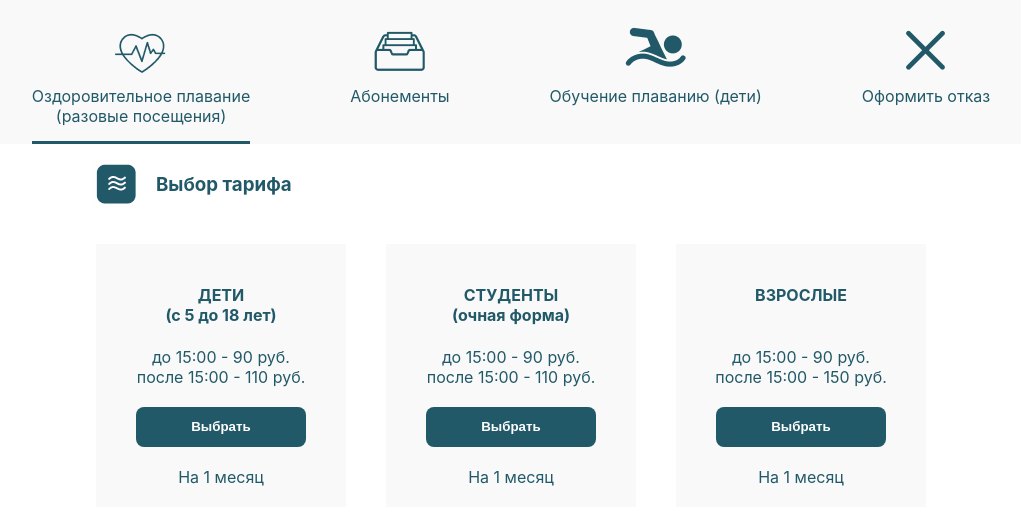
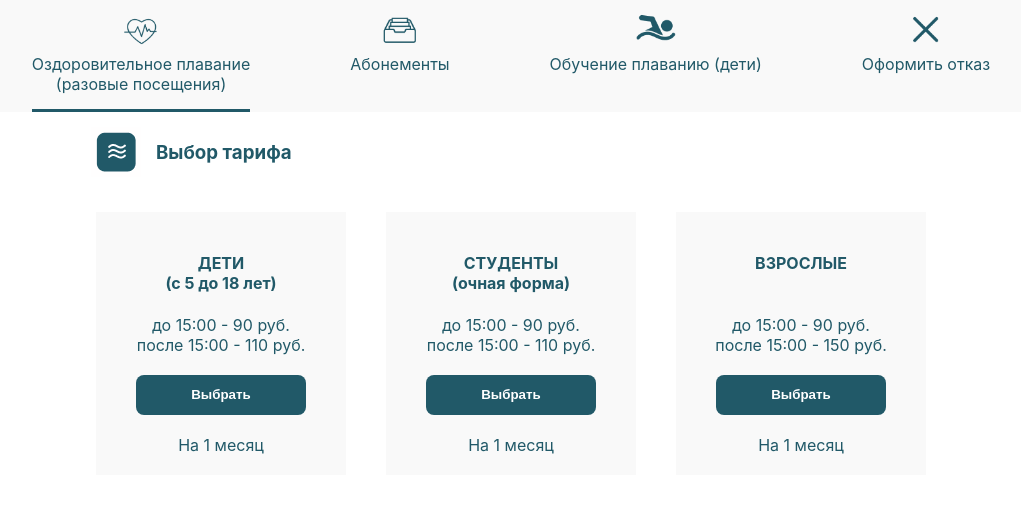
Before and after one commit to ALPOFF/rate_new_ver, a React (Create React App) app: page /tariff in a window 1280 px wide. Shown: the top 524 px of the page, without its empty margins (129-1150 px from the left). Built offline with nearby package versions, Linux system fonts and the light colour scheme.

Commit message:
scss fix nav

```diff
--- a/src/components/Header/Navbar/Navbar.scss
+++ b/src/components/Header/Navbar/Navbar.scss
@@ -10,7 +10,7 @@ a {
 .navbar_container {
   display: flex;
   background-color: #F9F9F9;
-  padding: 20px 20px 0 20px;
+  padding: 10px 20px 0 20px;
   text-align: center;
   justify-content: center;
   align-items: stretch;
@@ -18,6 +18,10 @@ a {
 
 .navbar_item_container {
   flex-direction: column;
+
+  img {
+    width: 40px;
+  }
 }
 
 .active {
--- a/src/components/TariffChoose/TariffChoose.scss
+++ b/src/components/TariffChoose/TariffChoose.scss
@@ -6,6 +6,7 @@
   text-align: center;
   align-items: center;
 }
+
 
 .info_container {
   @extend .tarif_page_container;
```
